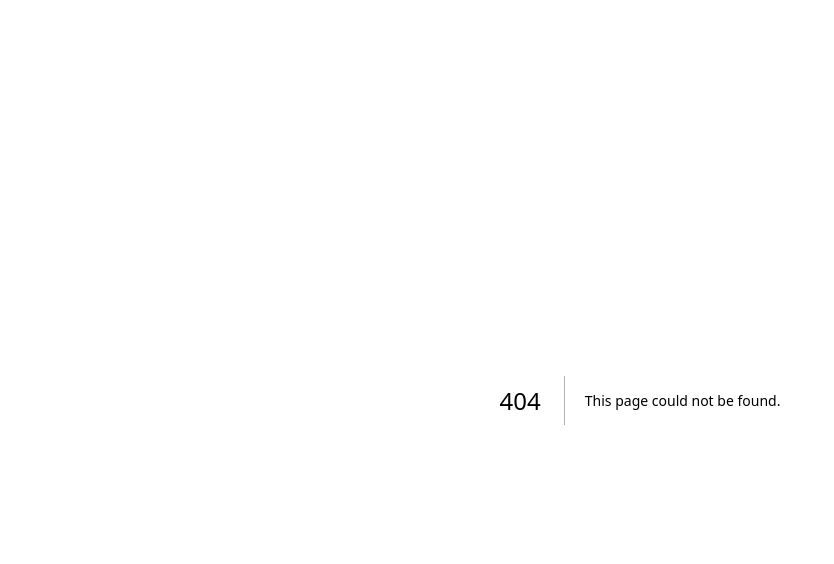
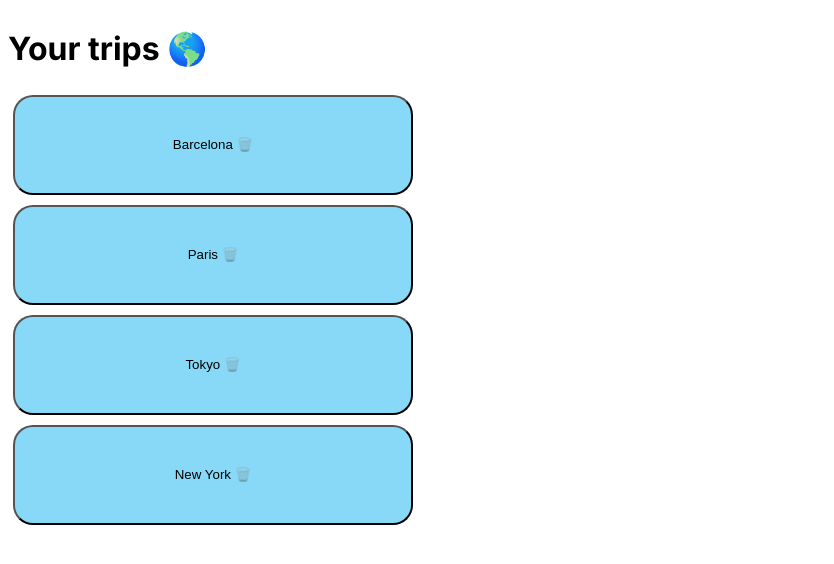
Before and after one commit to silvester-zogaj/travel-planner, a Next.js app in the folder travel-planner-fe/: page /trips in a window 1280 px wide. Before the commit this address had no page. Shown: the top 564 px of the page, without its empty margins (0-834 px from the left). Built offline with nearby package versions, Linux system fonts and the light colour scheme.

Commit message:
add a skeleton page for all trips

```diff
--- a/travel-planner-fe/app/page.module.css
+++ b/travel-planner-fe/app/page.module.css
@@ -5,6 +5,19 @@
   align-items: center;
   padding: 6rem;
   min-height: 100vh;
+}
+
+.tripList {
+  display: flex;
+  flex-direction: column;
+}
+
+.trip {
+  width: 400px;
+  background-color: rgb(135, 217, 247);
+  height: 100px;
+  border-radius: 20px;
+  margin: 5px;
 }
 
 .delete {
--- /dev/null
+++ b/travel-planner-fe/app/trips/page.tsx
@@ -0,0 +1,12 @@
+import styles from "../page.module.css"
+export default function Trips () {
+    return (
+        <main className={styles.tripList}>
+        <h1>Your trips 🌎</h1>
+        <button className={styles.trip}>Barcelona 🗑️ </button>
+        <button className={styles.trip}>Paris 🗑️</button>
+        <button className={styles.trip}>Tokyo 🗑️</button>
+        <button className={styles.trip}>New York 🗑️</button>
+        </main>
+    )
+}
```
